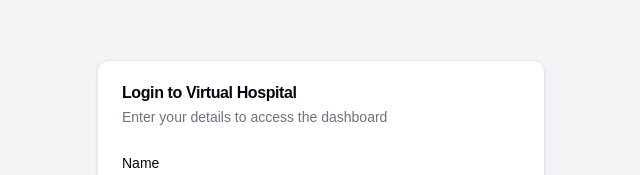
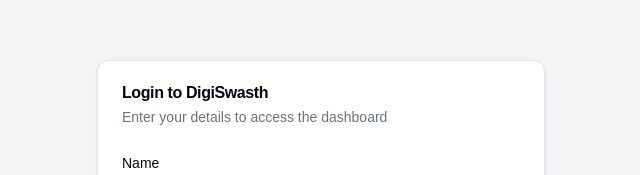
Before and after one commit to RIVAL231/hackbattle_healthfix, a Next.js app: page /login in a window 1280 px wide. Shown: the part 188-363 px from the top of the page, without its empty margins (319-959 px from the left). Built offline with nearby package versions, Linux system fonts and the light colour scheme.

Commit message:
fix login page

```diff
--- a/src/app/login/page.tsx
+++ b/src/app/login/page.tsx
@@ -7,7 +7,7 @@
 import { Select, SelectContent, SelectItem, SelectTrigger, SelectValue } from "@/components/ui/select"
 import Link from 'next/link';
 
-export default function Login({ onLogin }) {
+export default function Login() {
 
   const [role, setRole] = React.useState('')
 
@@ -24,7 +24,7 @@
     <div className="min-h-screen flex items-center justify-center bg-gray-100">
       <Card className="w-full max-w-md">
         <CardHeader>
-          <CardTitle>Login to Virtual Hospital</CardTitle>
+          <CardTitle>Login to DigiSwasth</CardTitle>
           <CardDescription>Enter your details to access the dashboard</CardDescription>
         </CardHeader>
         <CardContent>
--- a/src/components/dashboard.tsx
+++ b/src/components/dashboard.tsx
@@ -41,7 +41,8 @@
 
 export default function DashboardComponent() {
   const [activeTab, setActiveTab] = useState('overview');
-  const [patients, setPatients] = useState(() => {
+  const [patients, setPatients] = useState<Patient[]>(() => {
+    if (typeof window !== 'undefined') {
       const storedPatients = localStorage.getItem('patients');
       return storedPatients
         ? JSON.parse(storedPatients)
@@ -51,6 +52,8 @@
             { id: 3, name: 'Bob Johnson', age: 42, gender: 'Male', lastVisit: '2023-09-18' },
             { id: 4, name: 'Alice Brown', age: 31, gender: 'Female', lastVisit: '2023-09-22' },
           ];
+    }
+    return [];
   });
 
   // Function to add or update patients
@@ -109,7 +112,7 @@
       {/* Sidebar */}
       <aside className="w-64 bg-white shadow-md">
         <div className="p-4">
-          <h1 className="text-2xl font-bold text-blue-600">HealthMed</h1>
+          <h1 className="text-2xl font-bold text-blue-600">DigiSwasth</h1>
         </div>
         <nav className="mt-6">
           {[
@@ -244,15 +247,19 @@
 }
 
 function PatientRecords() {
-  const [patients, setPatients] = useState(() => {
-    // Retrieve patients from localStorage on initial load
+  const [patients, setPatients] = useState<Patient[]>(() => {
+    if (typeof window !== 'undefined') {
       const storedPatients = localStorage.getItem('patients');
-    return storedPatients ? JSON.parse(storedPatients) : [
+      return storedPatients
+        ? JSON.parse(storedPatients)
+        : [
             { id: 1, name: 'John Doe', age: 35, gender: 'Male', lastVisit: '2023-09-15' },
             { id: 2, name: 'Jane Smith', age: 28, gender: 'Female', lastVisit: '2023-09-20' },
             { id: 3, name: 'Bob Johnson', age: 42, gender: 'Male', lastVisit: '2023-09-18' },
             { id: 4, name: 'Alice Brown', age: 31, gender: 'Female', lastVisit: '2023-09-22' },
           ];
+    }
+    return [];
   });
 
   const [isModalOpen, setIsModalOpen] = useState(false);
@@ -303,6 +310,14 @@
   const filteredPatients = patients.filter((patient) =>
     patient.name.toLowerCase().includes(searchTerm.toLowerCase())
   );
+
+  function onDelete(id: any): void {
+
+
+      setPatients((prev) => prev.filter((patient) => patient.id !== id));
+
+
+  }
 
   return (
     <Card>
```
Lines whose indentation alone changed are shown as unchanged.
